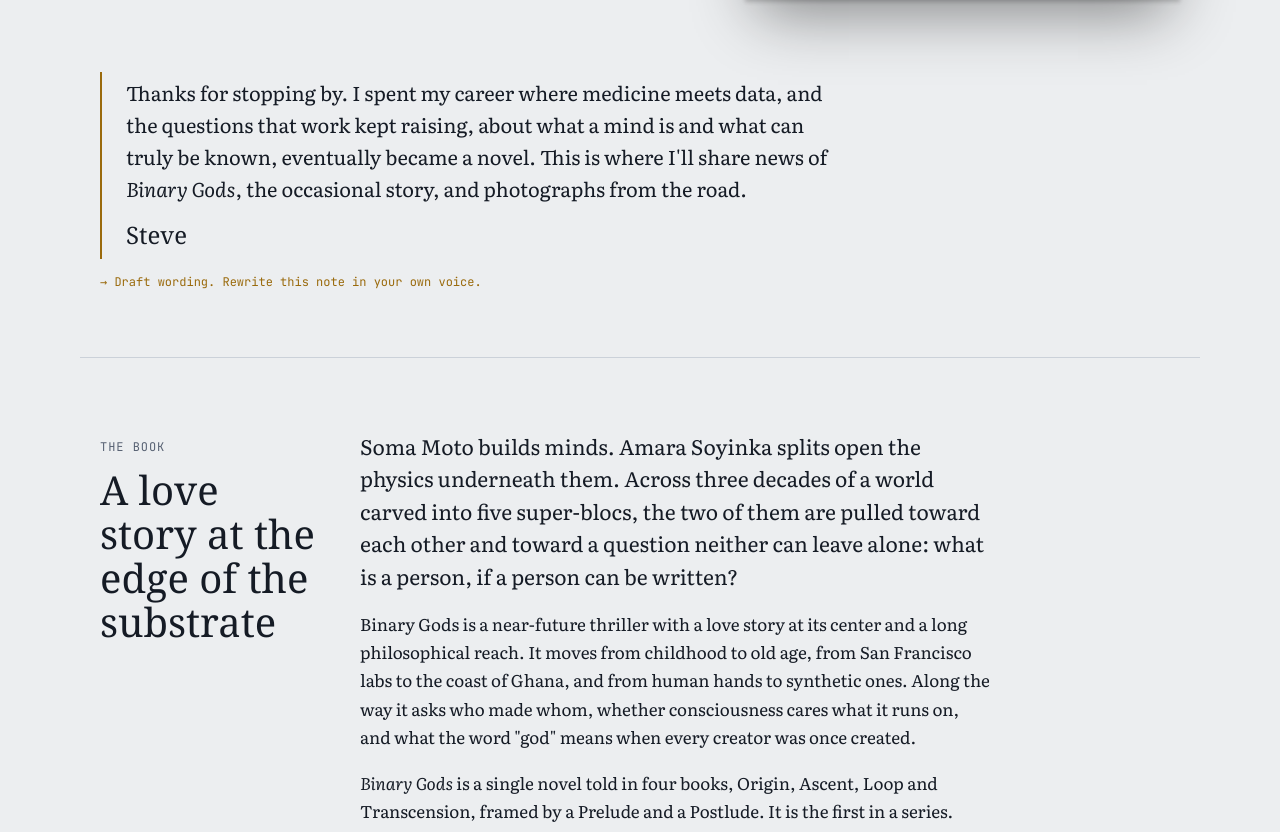
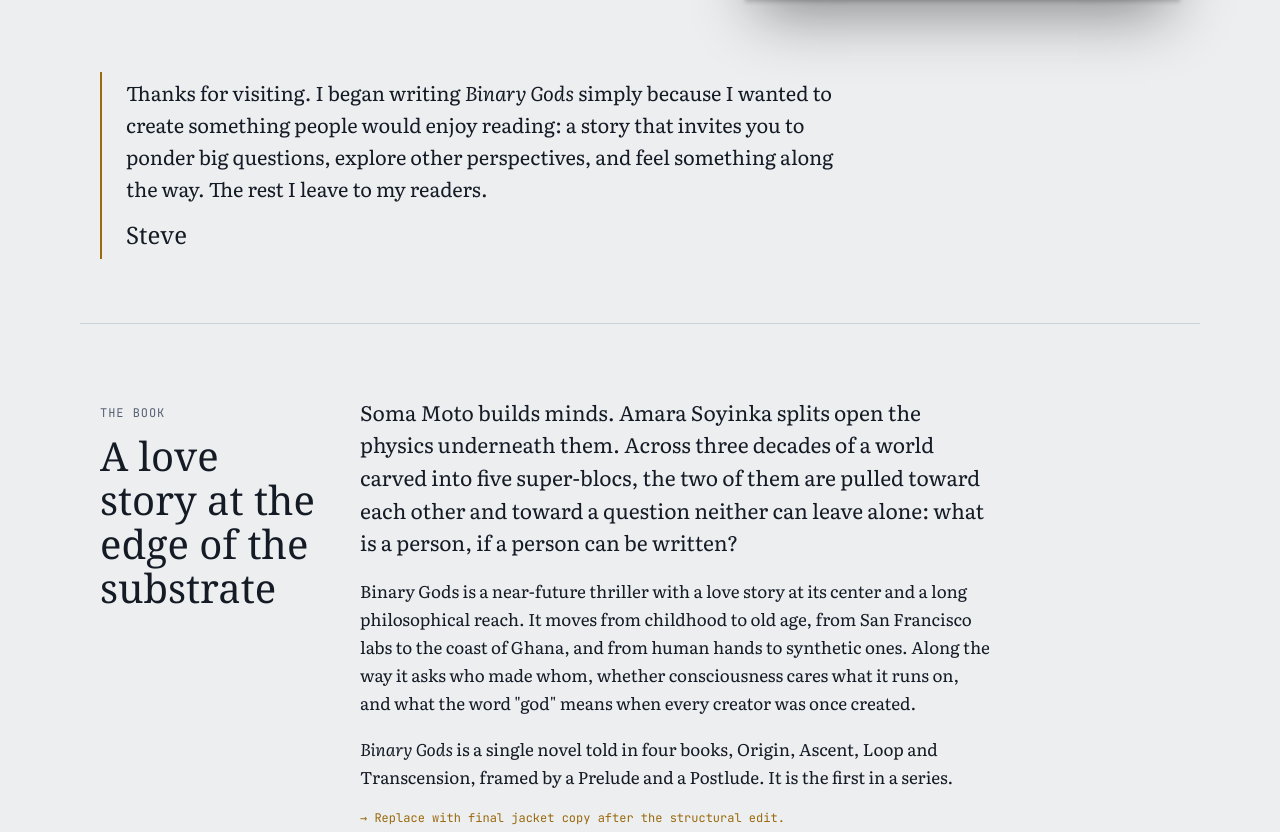
Before and after one commit to Steveneschaefer/author-site, a plain HTML site: page index.html in a window 1280 px wide. Shown: the part 862-1694 px from the top of the page. Drawn offline with Linux system fonts and the light colour scheme; animation ran at ten frames a second; a web font is replaced by a local one.

Commit message:
Welcome note in the author's own words
Co-Authored-By: Claude Opus 5.5 <noreply@anthropic.com>
Claude-Session: https://claude.ai/code/session_01EhFM4STtybLR9LbQPDxcwC

```diff
--- a/index.html
+++ b/index.html
@@ -237,10 +237,9 @@ footer .wrap { padding-block: 36px 48px; border-top: 1px solid var(--line); disp
 
 <section class="welcome"><div class="wrap">
   <blockquote>
-    <p>Thanks for stopping by. I spent my career where medicine meets data, and the questions that work kept raising, about what a mind is and what can truly be known, eventually became a novel. This is where I'll share news of <em>Binary Gods</em>, the occasional story, and photographs from the road.</p>
+    <p>Thanks for visiting. I began writing <em>Binary Gods</em> simply because I wanted to create something people would enjoy reading: a story that invites you to ponder big questions, explore other perspectives, and feel something along the way. The rest I leave to my readers.</p>
     <span class="sig">Steve</span>
   </blockquote>
-  <p class="note" style="margin-top:14px">→ Draft wording. Rewrite this note in your own voice.</p>
 </div></section>
 
 <section class="block" id="book"><div class="wrap">
```
